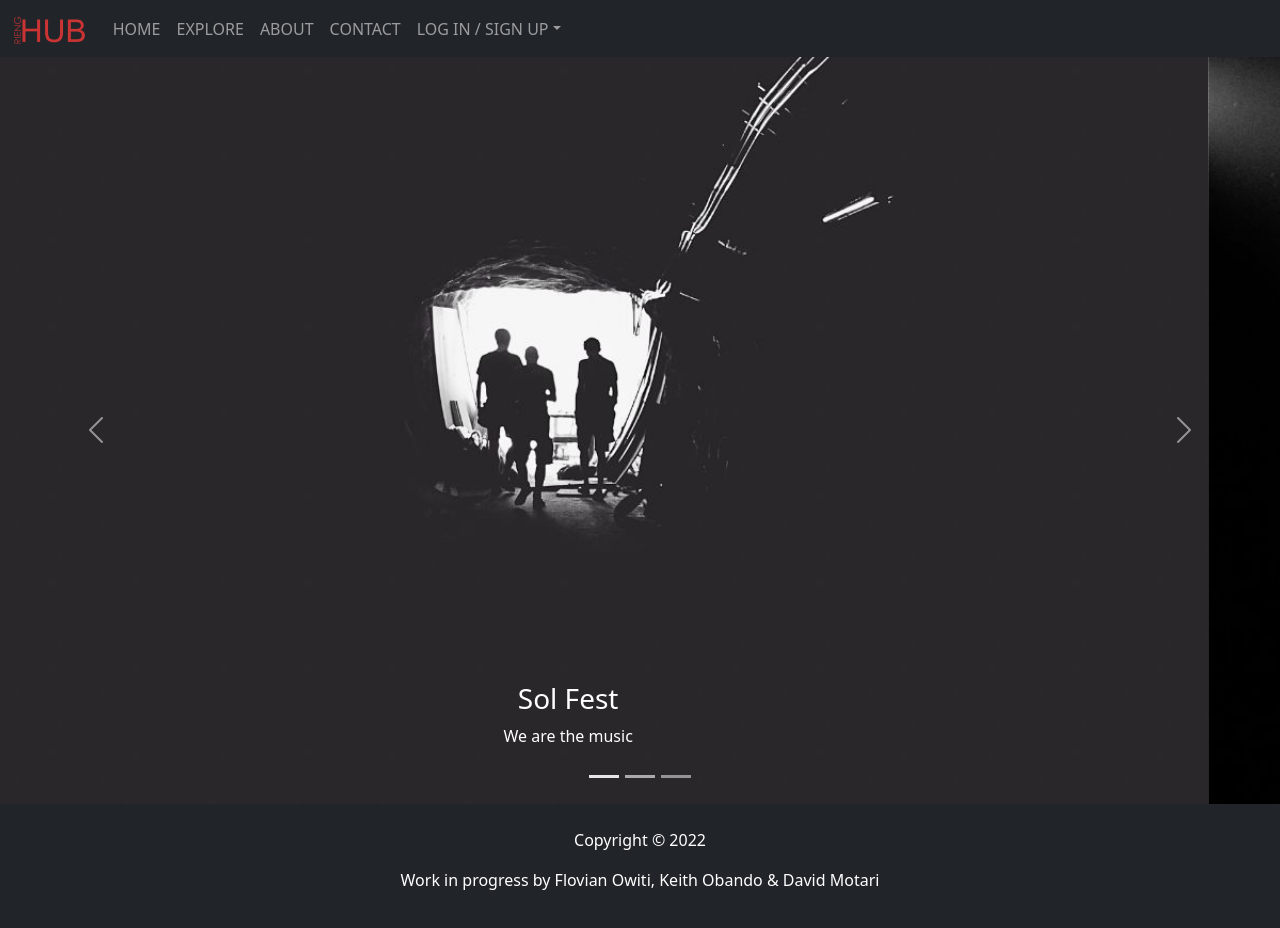
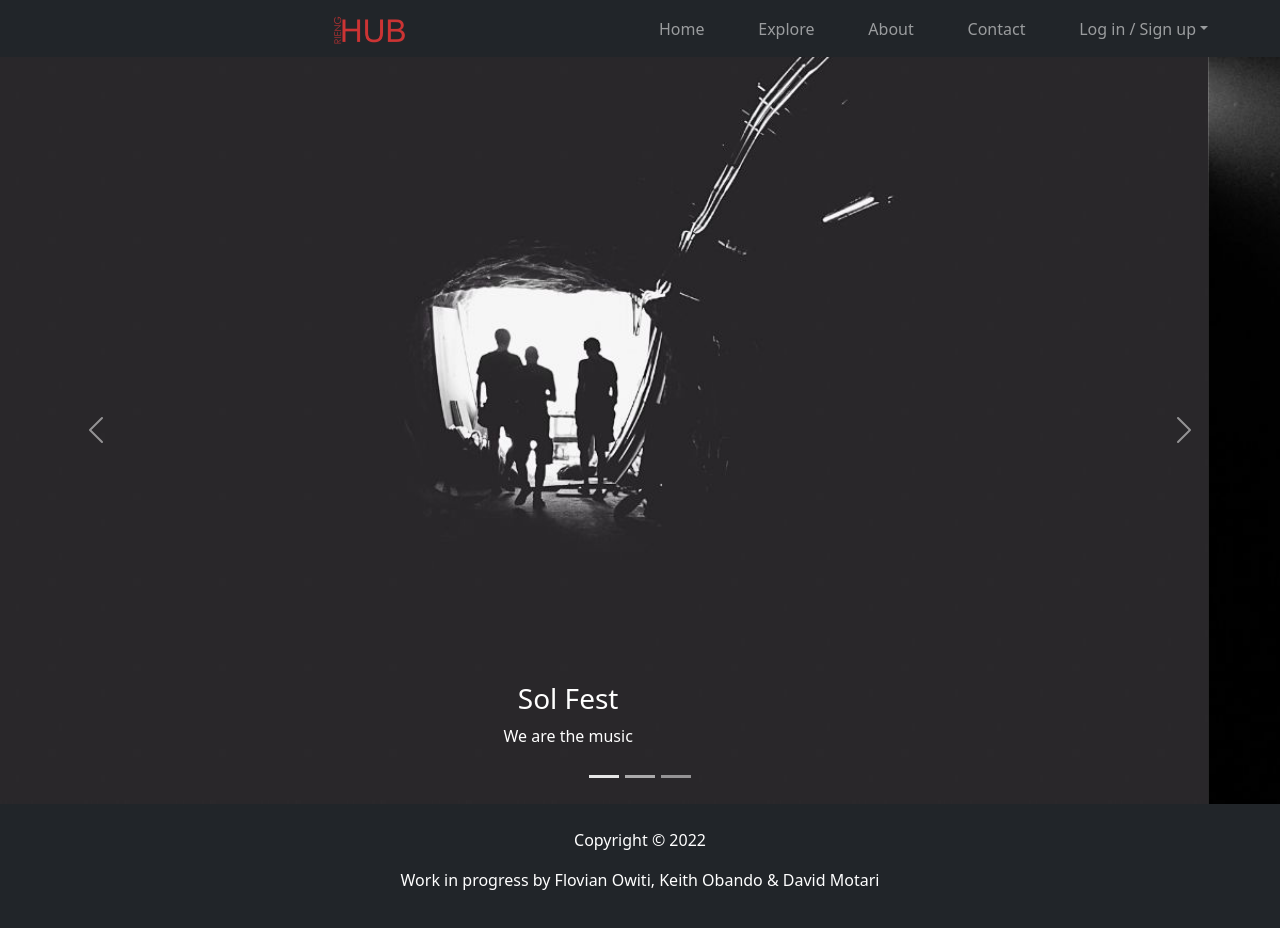
Before and after one commit to 17Keith/rienghub, a plain HTML site: page Static/frontpage.html in a window 1280 px wide. Drawn offline with nearby package versions, Linux system fonts and the light colour scheme.

Commit message:
Navbar features:change

```diff
--- a/Static/frontpage.css
+++ b/Static/frontpage.css
@@ -26,4 +26,12 @@
 #logo {
     width: 76.75px;
     height: 29px;
+    margin-left: 20rem;
+
 }
+#collapsible-navbar {
+    text-align: right;
+    margin-left: 15%;
+    text-indent: 1cm;
+
+}
--- a/Static/frontpage.html
+++ b/Static/frontpage.html
@@ -16,14 +16,14 @@
         <button class="navbar-toggler" type="button" data-bs-toggle="collapse" data-bs-target="#collapsibleNavbar">
           <span class="navbar-toggler-icon"></span>
         </button>
-        <div class="collapse navbar-collapse " id="collapsibleNavbar">
+        <div class="collapse navbar-collapse" id="collapsible-navbar">
             <ul class="navbar-nav">
-                <li class="nav-item"><a class="nav-link" href="#">HOME</a></li>
-                <li class="nav-item"><a class="nav-link" href="#">EXPLORE</a></li>
-                <li class="nav-item"><a class="nav-link" href="#">ABOUT</a></li>
-                <li class="nav-item"><a class="nav-link" href="#">CONTACT</a></li>
+                <li class="nav-item"><a class="nav-link" href="#">Home</a></li>
+                <li class="nav-item"><a class="nav-link" href="#">Explore</a></li>
+                <li class="nav-item"><a class="nav-link" href="#">About</a></li>
+                <li class="nav-item"><a class="nav-link" href="#">Contact</a></li>
                 <li class="nav-item dropdown">
-                    <a class="nav-link dropdown-toggle" href="#" role="button" data-bs-toggle="dropdown">LOG IN / SIGN UP</a>
+                    <a class="nav-link dropdown-toggle" href="#" role="button" data-bs-toggle="dropdown">Log in / Sign up</a>
                     <ul class="dropdown-menu">
                         <li><a href="#" class="dropdown-item">LOG IN</a></li>
                         <li><a href="#" class="dropdown-item">SIGN UP</a></li>
```
